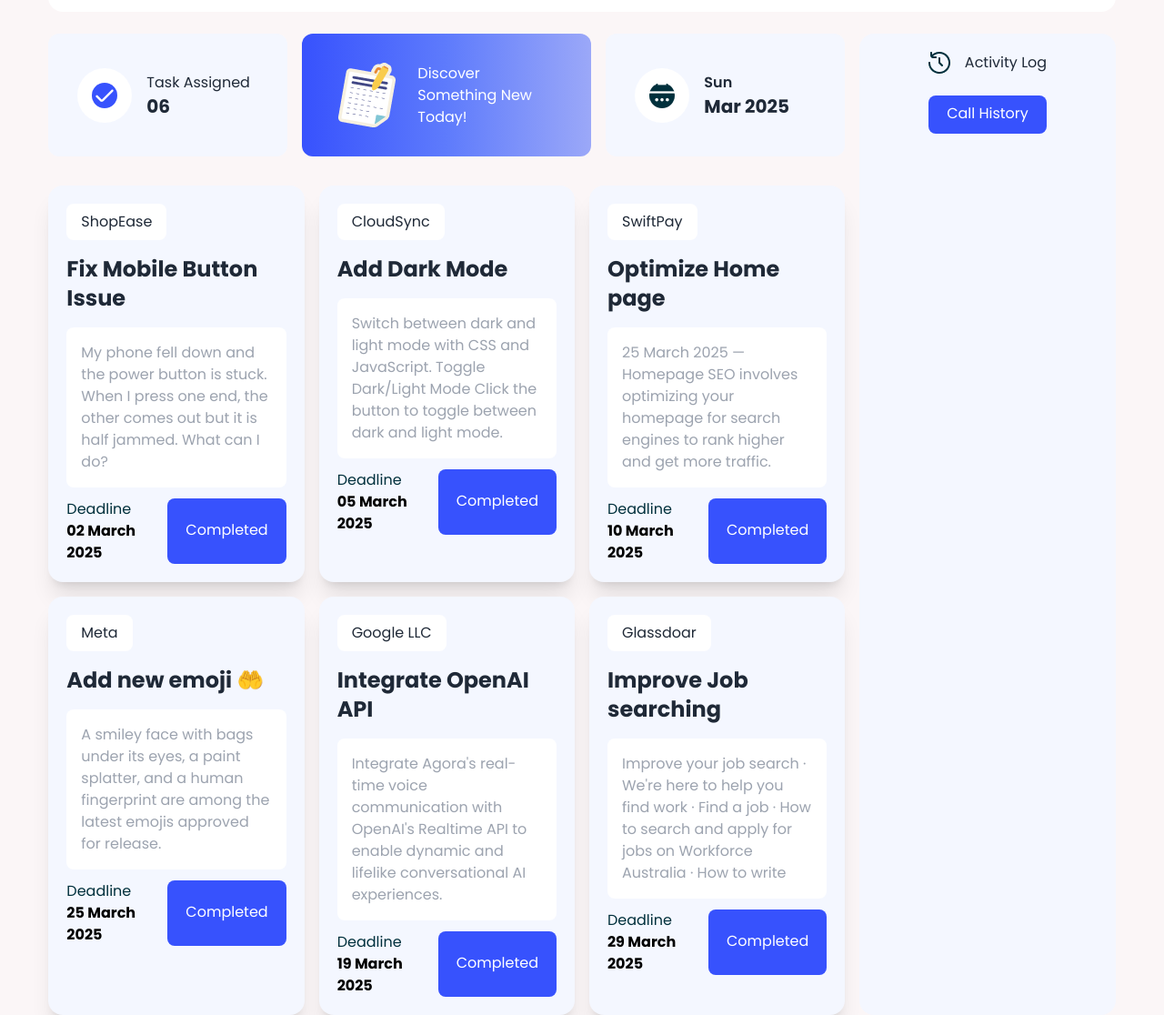
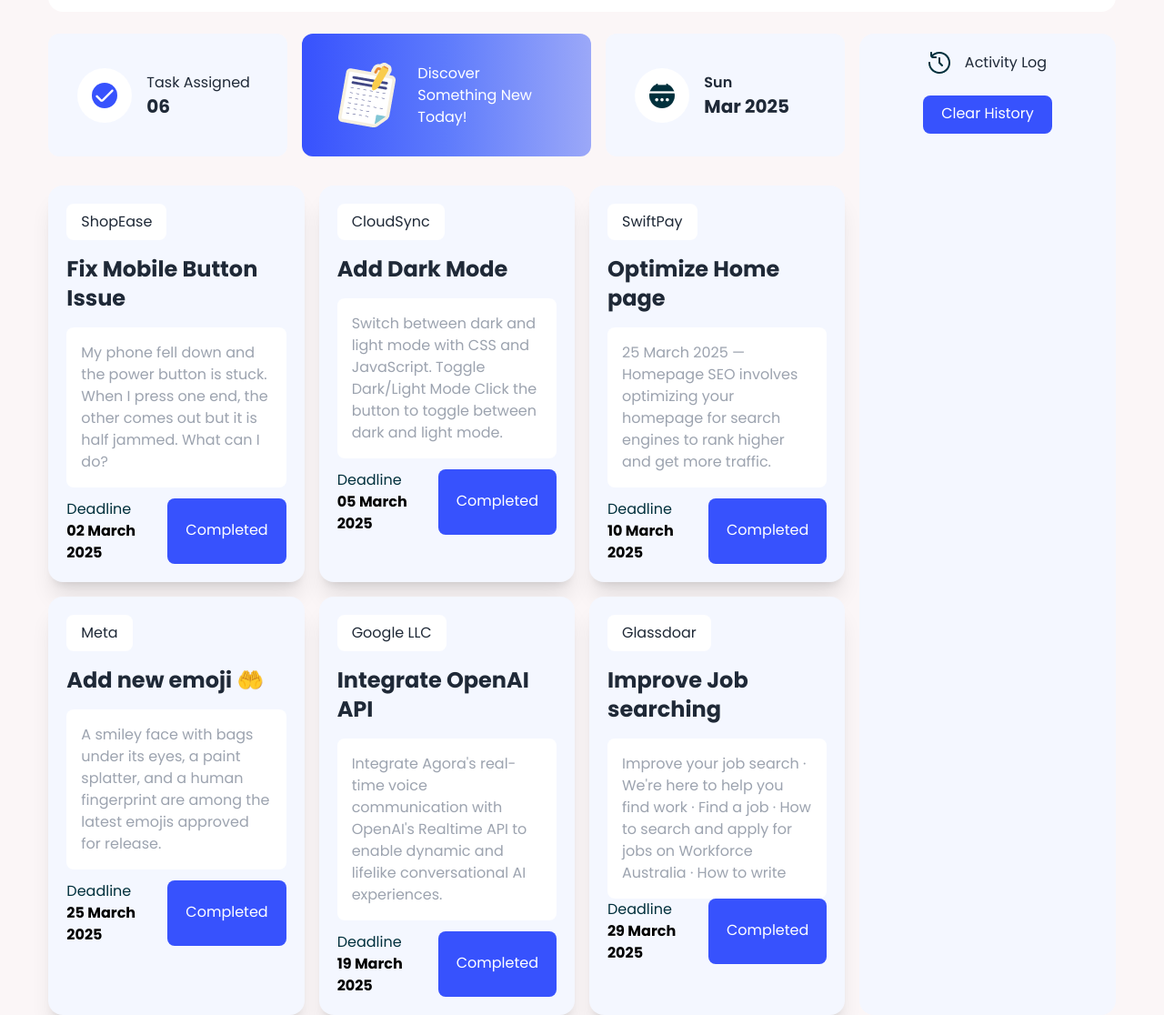
Before and after one commit to Shohanur-rahomman/dev-board, a plain HTML site: page index.html in a window 1280 px wide. Shown: the part 111-1227 px from the top of the page at 91% size. Drawn offline with nearby package versions, Linux system fonts and the light colour scheme.

Commit message:
project fuul ok

```diff
--- a/index.html
+++ b/index.html
@@ -149,9 +149,9 @@
                             <p class="text-gray-400">Improve your job search · We're here to help you find work · Find a job · How to search and apply for jobs on Workforce
                             Australia · How to write </p>
                         </div>
-                        <div class="flex justify-between mt-3">
+                        <div class="flex justify-between pb-4">
                             <span class="text-[#00303C]">Deadline<br><h3 class="font-bold text-black">29 March 2025</h3></span>
-                            <button class="primary-btn">Completed</button>
+                            <button class="primary-btn ">Completed</button>
                         </div>
                     </div>
                     <!-- cart 6-->
@@ -163,7 +163,7 @@
                     <img class="justify-center mr-4" src="./assets/activity.png" alt="">
                     <h2>Activity Log</h2>
                 </div>
-                <button id="side-btn" class="primary-btn2 mt-6">Call History</button>
+                <button id="side-btn" class="primary-btn2 mt-6">Clear History</button>
             </div>
             <!-- side bar -->
         </div>
```
